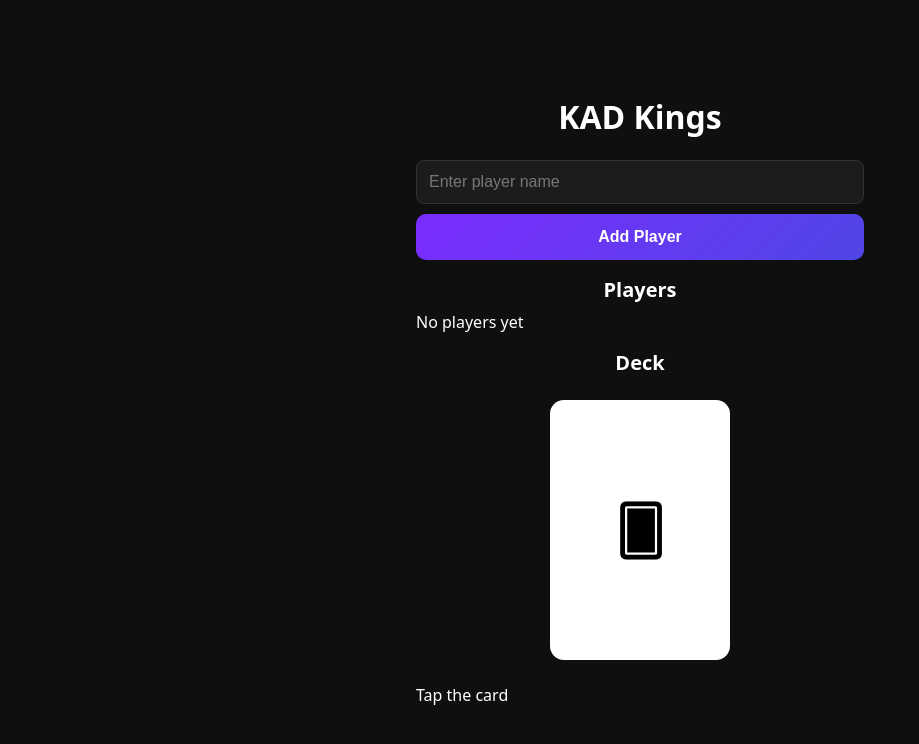
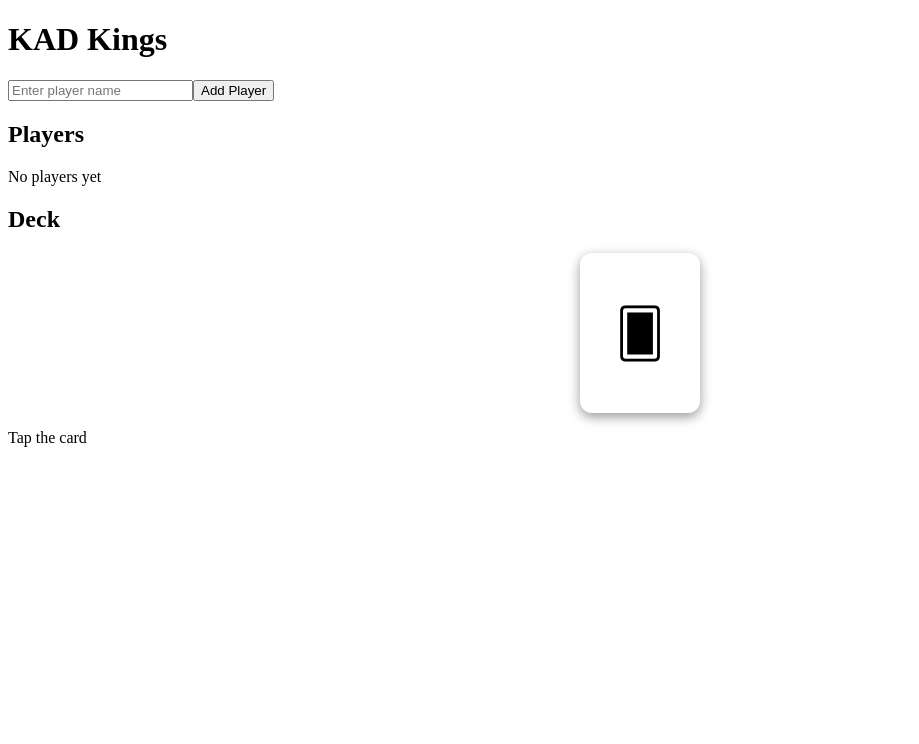
Before and after one commit to wbgl-blip/Visual-, a React (Vite) app: page / in a window 1280 px wide. Shown: the top 744 px of the page, without its empty margins (0-919 px from the left). Built offline with nearby package versions, Linux system fonts and the light colour scheme.

Commit message:
Update App.css

```diff
--- a/src/App.css
+++ b/src/App.css
@@ -1,159 +1,14 @@
-/* =========================
-   RESET / BASE
-========================= */
-*,
-*::before,
-*::after {
-  box-sizing: border-box;
-  margin: 0;
-  padding: 0;
-}
-
-html,
-body {
-  height: 100%;
-  font-family: system-ui, -apple-system, BlinkMacSystemFont,
-    "Segoe UI", Roboto, Oxygen, Ubuntu, Cantarell, "Open Sans",
-    "Helvetica Neue", sans-serif;
-  background: #0f0f0f;
-  color: #ffffff;
-}
-
-#root {
-  min-height: 100%;
-  display: flex;
-  justify-content: center;
-  align-items: center;
-}
-
-/* =========================
-   APP CONTAINER
-========================= */
-.app {
-  width: 100%;
-  max-width: 480px;
-  padding: 16px;
-}
-
-/* =========================
-   HEADERS
-========================= */
-h1 {
-  text-align: center;
-  margin-bottom: 12px;
-  font-size: 2rem;
-}
-
-h2 {
-  margin: 16px 0 8px;
-  text-align: center;
-  font-size: 1.25rem;
-}
-
-/* =========================
-   BUTTONS
-========================= */
-button {
-  width: 100%;
-  padding: 14px;
-  margin-top: 10px;
-  background: linear-gradient(135deg, #7b2cff, #4f46e5);
-  border: none;
-  border-radius: 10px;
-  color: white;
-  font-size: 1rem;
-  font-weight: 600;
-  cursor: pointer;
-}
-
-button:active {
-  transform: scale(0.98);
-}
-
-button.secondary {
-  background: #2a2a2a;
-}
-
-/* =========================
-   INPUTS
-========================= */
-input {
-  width: 100%;
-  padding: 12px;
-  margin-top: 10px;
-  background: #1c1c1c;
-  border: 1px solid #333;
-  border-radius: 8px;
-  color: white;
-  font-size: 1rem;
-}
-
-input::placeholder {
-  color: #777;
-}
-
-input:focus {
-  outline: none;
-  border-color: #7b2cff;
-}
-
-/* =========================
-   PLAYER LIST / LOBBY
-========================= */
-.player-list {
-  margin-top: 16px;
-  display: flex;
-  flex-direction: column;
-  gap: 8px;
-}
-
-.player {
-  padding: 12px;
-  border-radius: 10px;
-  background: #1a1a1a;
-  display: flex;
-  justify-content: space-between;
-  align-items: center;
-}
-
-/* Current turn highlight */
-.player.active {
-  background: linear-gradient(135deg, #7b2cff, #4f46e5);
-}
-
-/* =========================
-   CARD DISPLAY
-========================= */
 .card {
-  margin: 24px auto;
-  width: 180px;
-  height: 260px;
+  width: 120px;
+  height: 160px;
+  border-radius: 12px;
   background: white;
   color: black;
-  border-radius: 14px;
+  font-size: 48px;
   display: flex;
+  align-items: center;
   justify-content: center;
-  align-items: center;
-  font-size: 3rem;
-  font-weight: bold;
+  margin: 10px auto;
+  cursor: pointer;
+  box-shadow: 0 4px 12px rgba(0,0,0,0.4);
 }
-
-/* =========================
-   BADGES / MEDALS
-========================= */
-.badge {
-  padding: 4px 8px;
-  border-radius: 999px;
-  font-size: 0.75rem;
-  background: #333;
-}
-
-/* =========================
-   FOOTER
-========================= */
-.footer {
-  margin-top: 20px;
-  text-align: center;
-  font-size: 0.8rem;
-  color: #777;
-}
```
